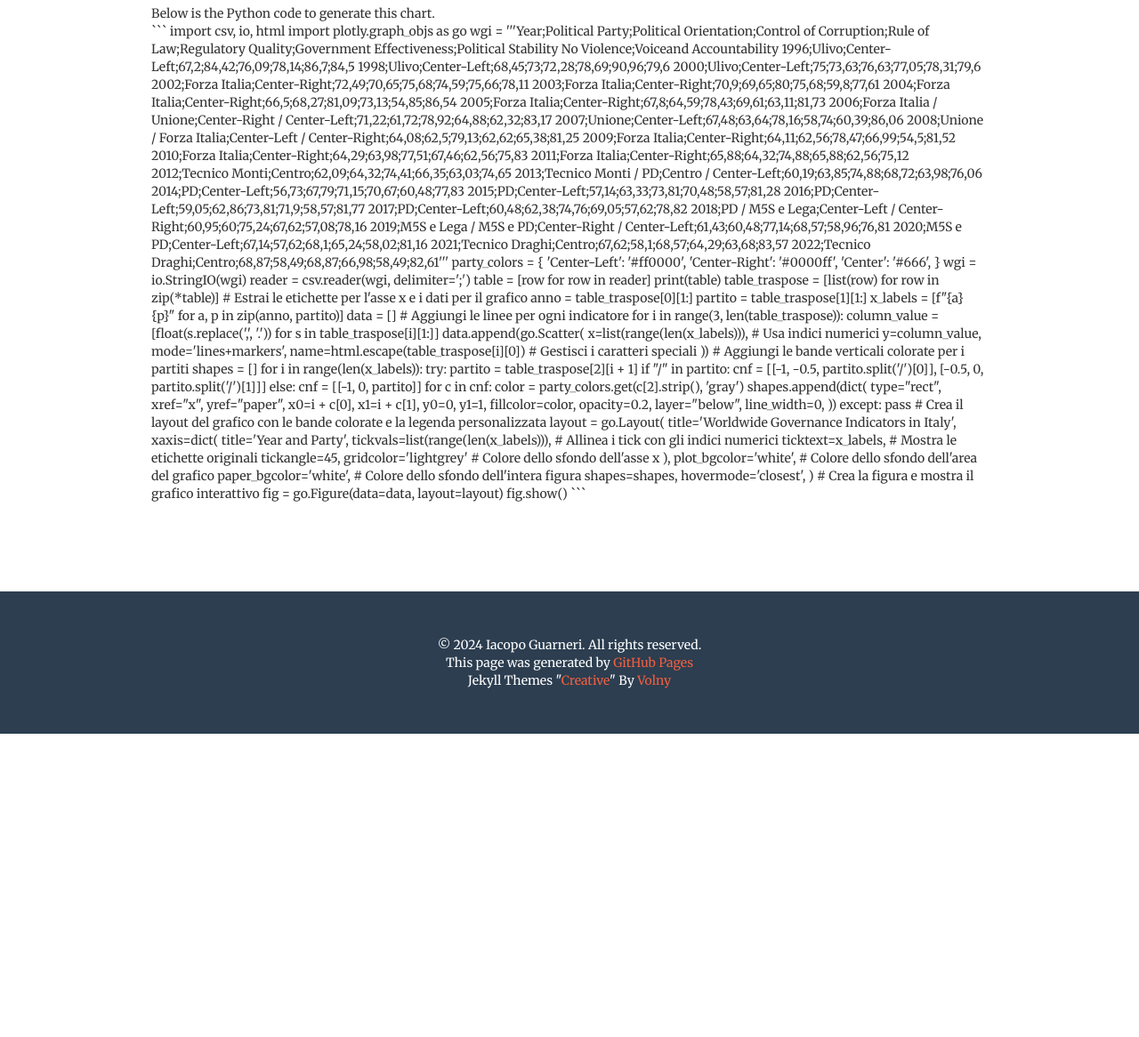
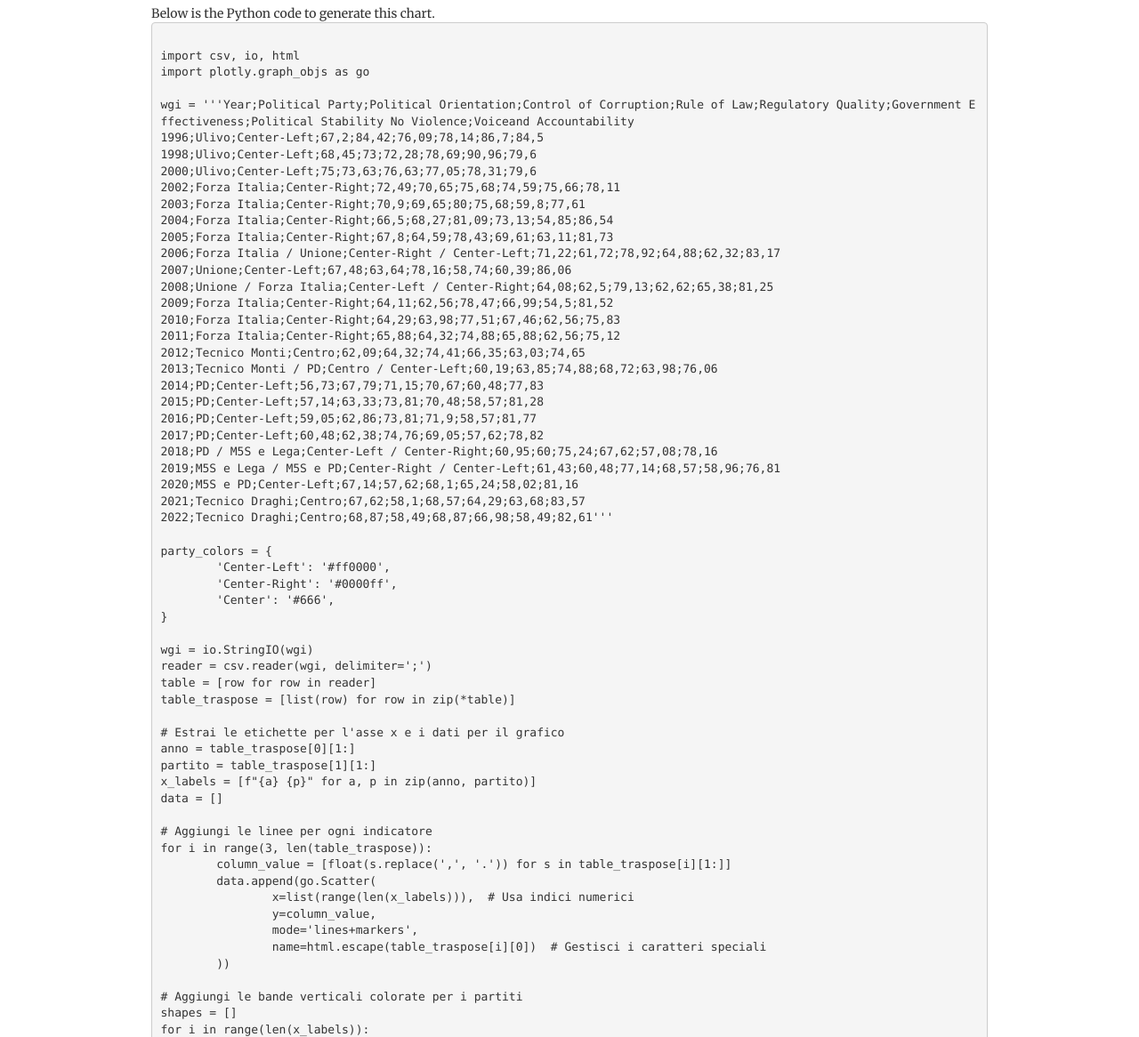
Before and after one commit to iacoposk8/iacoposk8.github.io, a Jekyll site: the page built from projects/WGI/index.html, in a window 1280 px wide and 1400 px high, scrolled down 846 px. Shown: the part 234-1400 px from the top of the window at 89% size. Built offline with Jekyll 4.4.1, drawn with Linux system fonts in a browser that asks for light colours; before the commit the page ends 1905 px from its top, so only the background shows below that; some of the changed text lies outside the part shown.

Commit message:
Update index.html

````diff
--- a/projects/WGI/index.html
+++ b/projects/WGI/index.html
@@ -12,7 +12,7 @@
 <iframe src="graph.html" width="100%" height="700" frameBorder="0"></iframe>
 
 Below is the Python code to generate this chart.<br />
-```
+<div class="language-plaintext highlighter-rouge"><div class="highlight"><pre class="highlight"><code>
 import csv, io, html
 import plotly.graph_objs as go
 
@@ -51,7 +51,6 @@
 wgi = io.StringIO(wgi)
 reader = csv.reader(wgi, delimiter=';')
 table = [row for row in reader]
-print(table)
 table_traspose = [list(row) for row in zip(*table)]
 
 # Estrai le etichette per l'asse x e i dati per il grafico
@@ -117,4 +116,4 @@
 # Crea la figura e mostra il grafico interattivo
 fig = go.Figure(data=data, layout=layout)
 fig.show()
-```
+</code></pre></div></div>
````
